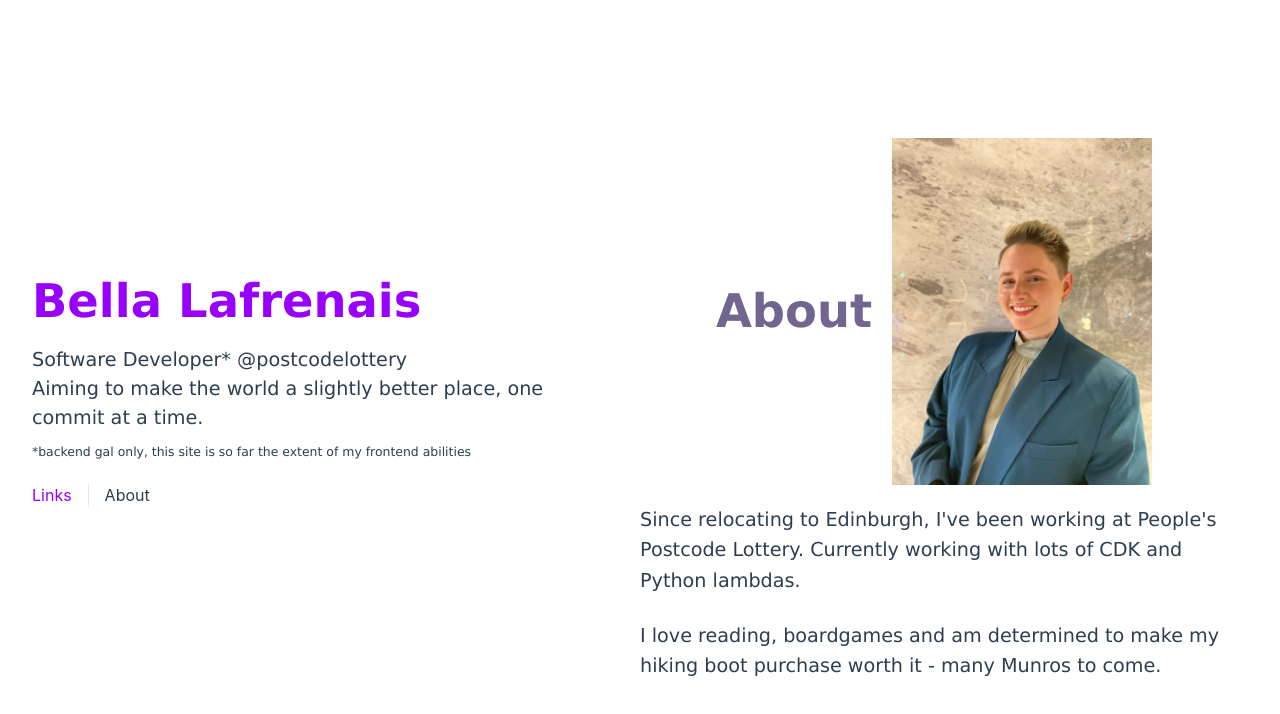
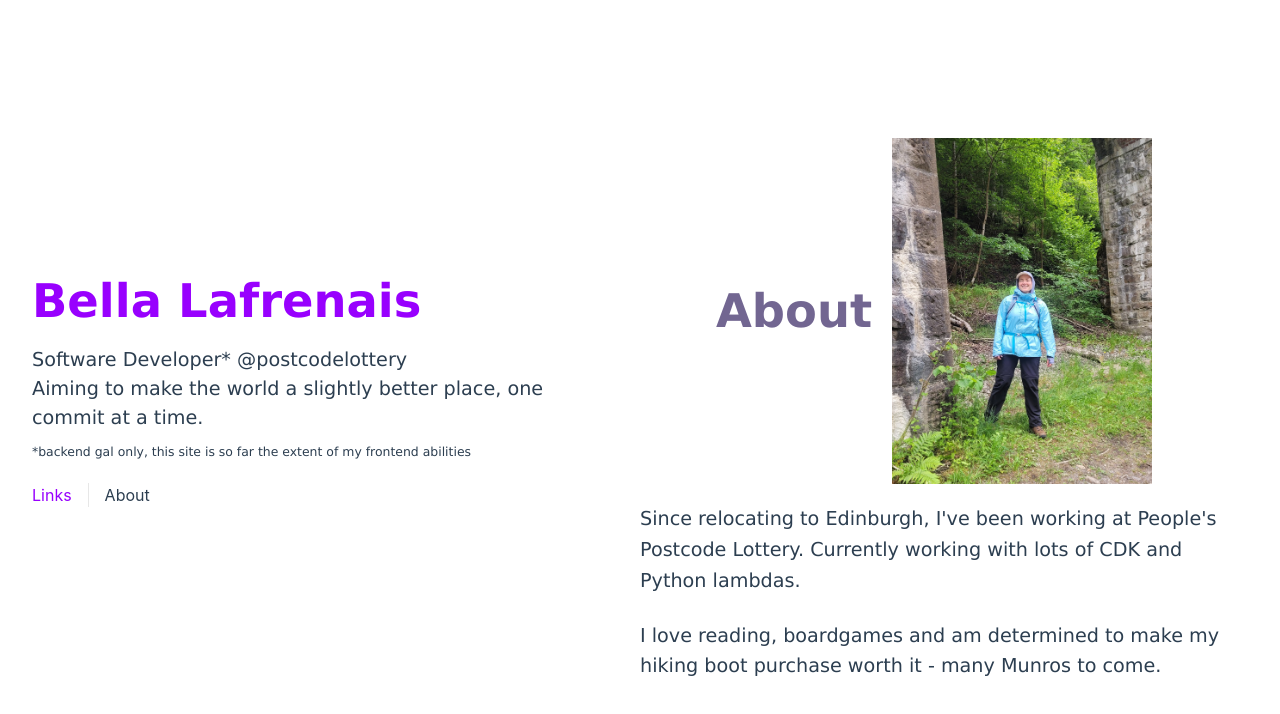
Before and after one commit to bellalaf/bellalaf.com, a Vue app: page /about in a window 1280 px wide. Shown: the top 714 px of the page. Built offline with nearby package versions, Linux system fonts and the light colour scheme.

Commit message:
refresh photo

```diff
--- a/src/components/AboutSection.vue
+++ b/src/components/AboutSection.vue
@@ -5,8 +5,8 @@
   <div class="greetings">
     <div class="heading">
       <h1 class="purple">About</h1>
+      <img src="../assets/hiking2025.jpg" alt="Bella Lafrenais" width="300">
       <br>
-      <img src="../assets/headshot2023.jpeg" alt="Bella Lafrenais" width=300>
     </div>
     <h3>Since relocating to Edinburgh, I've been working at People's Postcode Lottery. Currently working with lots of CDK and Python lambdas. </h3>
     <br>
```
Also changed, not shown: src/assets/hiking2025.jpg (added).
